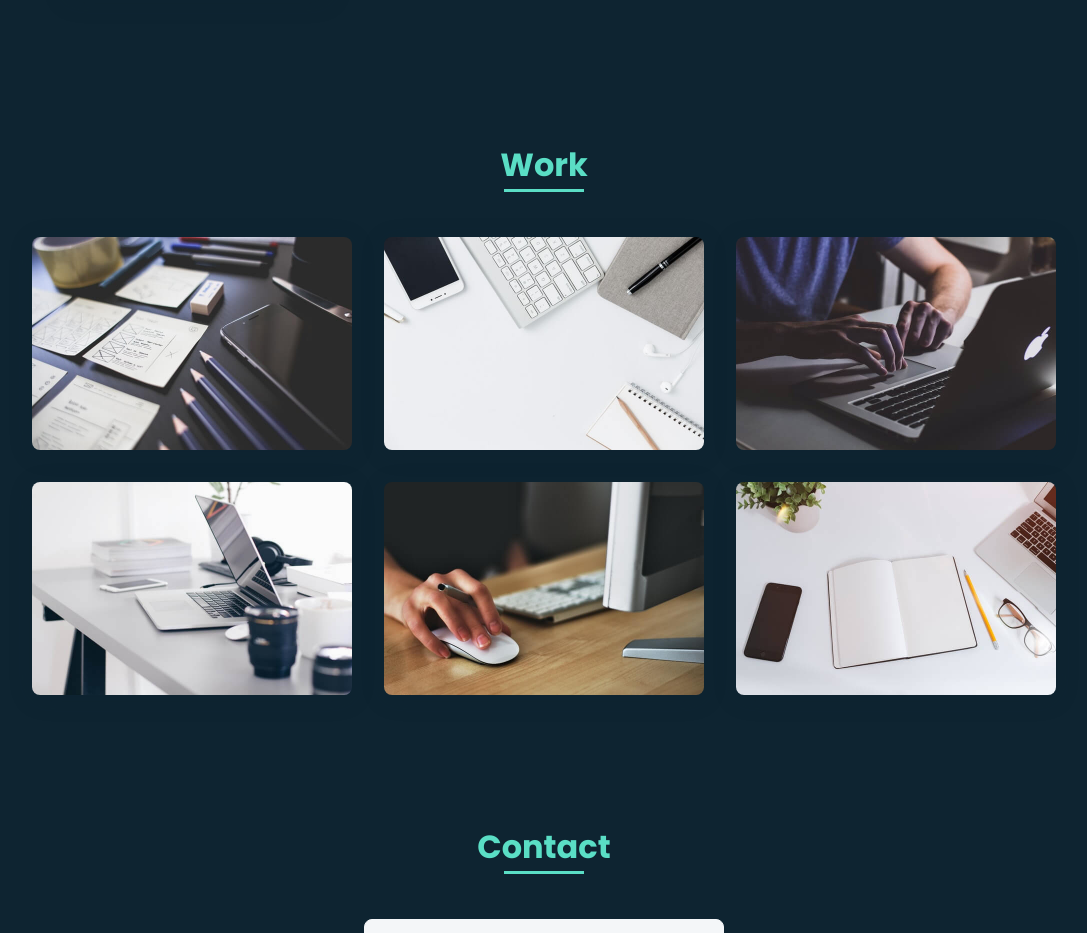
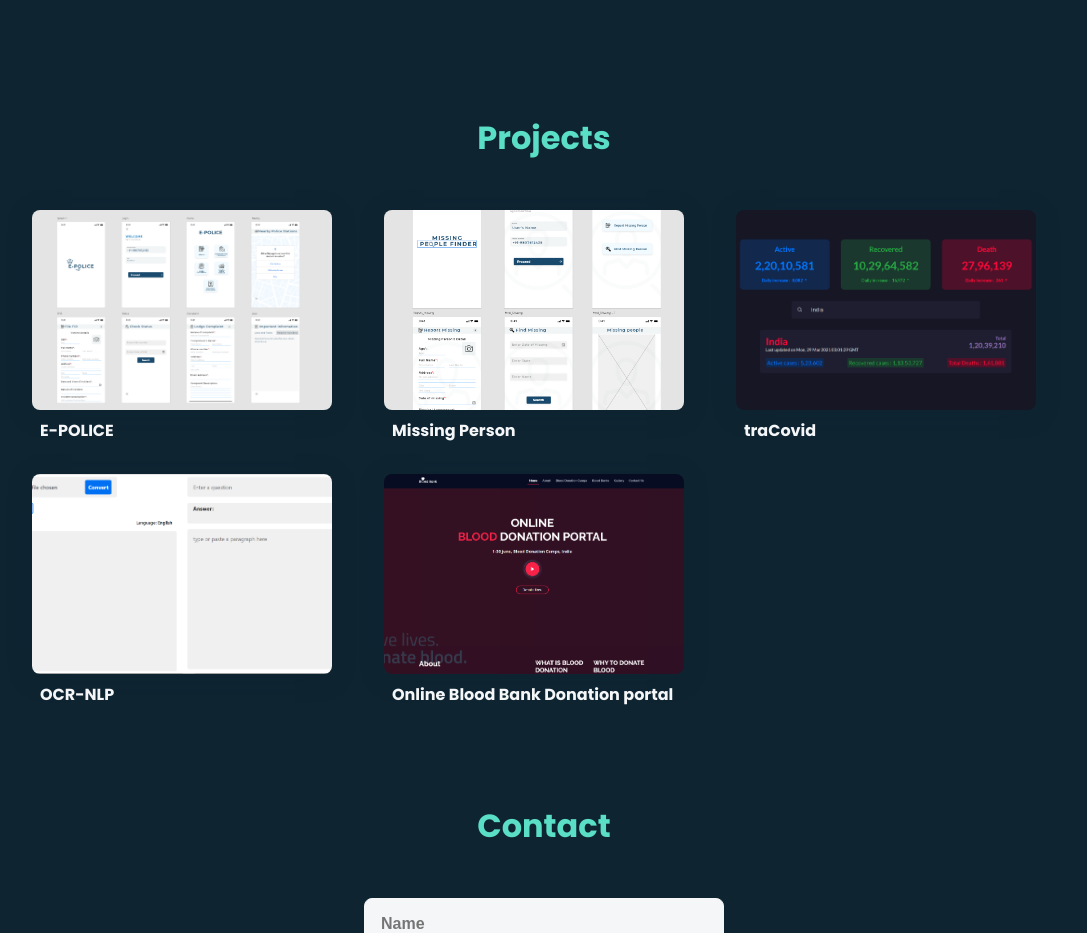
Before and after one commit to ayush-work/ayush-work-ayush-work.github.io, a website: page index.html in a window 1280 px wide. Shown: the part 1867-2800 px from the top of the page, without its empty margins (96-1183 px from the left). Drawn offline with nearby package versions, Linux system fonts and the light colour scheme; some icons are missing.

Commit message:
projects added

```diff
--- a/assets/css/styles.css
+++ b/assets/css/styles.css
@@ -14,6 +14,7 @@
   --bg-color: #0e2431;
   --second-color: #f4f6f8;
   --first-color: #5adec5;
+  --primary-c0lor: #6d10ff;
 }
 
 /*===== Fuente y tipografia =====*/
@@ -103,7 +104,7 @@ img {
   right: 0;
   margin: auto;
   top: 2rem;
-  background-color: var(--first-color);
+  background-color: var(--bg-color);
 }
 .section {
   padding-top: 3rem;
@@ -263,6 +264,7 @@ img {
   height: 300px;
   object-fit: cover;
   border-radius: 5px;
+  justify-self: flex-end;
 }
 
 /* ===== SKILLS =====*/
@@ -272,6 +274,8 @@ img {
 }
 .skills__subtitle {
   margin-bottom: var(--mb-2);
+  font-size: 1.1rem;
+  margin-top: -1em;
 }
 .skills__text {
   font-weight: bold;
@@ -336,16 +340,22 @@ img {
 
 /* ===== WORK =====*/
 .work__container {
-  row-gap: 2rem;
+  row-gap: 4rem;
 }
 .work__img {
   box-shadow: 0 4px 25px rgba(14, 36, 49, 0.15);
-  border-radius: 0.5rem;
-  overflow: hidden;
+  width: 300px;
+  height: 200px;
+  /* overflow: hidden; */
 }
 .work__img img {
+  border-radius: 0.5rem;
+  position: relative;
   transition: 1s;
   cursor: pointer;
+  width: 100%;
+  object-fit: cover;
+  height: 100%;
 }
 .work__img img:hover {
   transform: scale(1.1);
@@ -464,7 +474,7 @@ img {
   .work__container {
     grid-template-columns: repeat(3, 1fr);
     grid-template-rows: repeat(2, 1fr);
-    column-gap: 2rem;
+    column-gap: 2.5rem;
   }
   .contact__form {
     width: 360px;
@@ -487,7 +497,8 @@ img {
     justify-content: flex-start;
     align-items: flex-start;
     text-align: left;
-    font-size: 1.25rem;
+    font-size: 1.2rem;
+    line-height: 1.5;
     /* max-width: 100% !important; */
     /* display: grid;
     grid-template-columns: 1fr 1fr;
@@ -538,3 +549,70 @@ img {
   max-width: 80%;
   display: grid;
 }
+@media all and (min-width: 450px) {
+  .work__container {
+    grid-template-columns: repeat(2, 1fr);
+    grid-template-rows: repeat(2, 1fr);
+    column-gap: 2rem;
+  }
+}
+
+@media all and (min-width: 700px) {
+  .work__container {
+    grid-template-columns: repeat(3, 1fr);
+    grid-template-rows: repeat(2, 1fr);
+    column-gap: 2rem;
+  }
+}
+
+.content {
+  position: absolute;
+  top: 5%;
+  left: 50%;
+  width: 80%;
+  transform: translate(-50%);
+  color: #f4f6f8;
+  opacity: 0;
+  transition: 0.9s ease;
+  font-weight: 500;
+  font-size: 1.25rem;
+}
+.project_title {
+  margin-left: 0.5em;
+  color: #f4f6f8;
+  font-weight: bold;
+  margin-top: 0.5em;
+  opacity: 1;
+}
+.project_stack {
+  margin-top: 2em;
+  color: #5adec5;
+  font-size: 0.9rem;
+}
+/* .project_stack > h2 {
+  font-weight: 500;
+  font-weight: 0.7rem;
+} */
+.overlay {
+  position: absolute;
+  top: 0;
+  left: 0;
+  bottom: 0;
+  right: 0;
+  height: 100%;
+  opacity: 0;
+  transition: 0.5s ease;
+  background: rgba(0, 0, 0, 0.8);
+}
+.work__img:hover .overlay {
+  opacity: 1;
+}
+.work__img:hover .content {
+  opacity: 1;
+}
+.work__img:hover .project_title {
+  opacity: 0;
+}
+.demo-img {
+  width: 100%;
+}
--- a/assets/js/main.js
+++ b/assets/js/main.js
@@ -63,12 +63,61 @@ sr.reveal(".work__img", { interval: 200 });
 /*SCROLL CONTACT*/
 sr.reveal(".contact__input", { interval: 200 });
 
+const projects = [
+  {
+    id: 1,
+    title: "E-POLICE",
+    url: "https://github.com/ayush-work/E-POLICE",
+    description: "A Smart E-policing app built using flutter",
+    tech: ["Flutter", "Firebase", "Dart"],
+  },
+  {
+    id: 2,
+    title: "Missing Person",
+    url: "https://github.com/ayush-work/Missing-People",
+    description: "A community connect for finding missing person",
+    tech: ["Flutter", "Firebase", "Dart"],
+  },
+  {
+    id: 3,
+    title: "traCovid",
+    url: "https://github.com/ayush-work/traCovid",
+    description: "A simple covid-19 tracking app built using React",
+    tech: ["React"],
+  },
+  {
+    id: 4,
+    title: "OCR-NLP",
+    url: "https://github.com/ayush-work/ocr-nlp",
+    description:
+      "An online text recognizer and converter built using React and Tesseract.js ",
+    tech: ["React", "Tesseract", "Tensorflow"],
+  },
+  {
+    id: 4,
+    title: "Online Blood Bank Donation portal",
+    url: "https://github.com/ayush-work/Blood_Bank",
+    description: "An online Blood bank donation portal ",
+    tech: ["HTML", "CSS"],
+  },
+];
 const workImg = document
   .querySelector(".work__container")
-  .querySelectorAll("img");
-console.log(workImg);
-workImg.forEach((img) => {
-  img.addEventListener("click", () => {});
+  .querySelectorAll(".work__img");
+let imgLink = document.createElement("a");
+workImg.forEach((img, idx) => {
+  img.innerHTML = `
+  <a href=${projects[idx].url} target="_blank">
+  <img src="/assets/img/work${idx + 1}.png" alt="" class='demo-img'/>
+  <div class='overlay'></div>
+  <div class='project_title'>${projects[idx].title}</div>
+  <div class="content">${
+    projects[idx].description
+  }   <div class="project_stack"><h2>Built Using: </h2>${projects[
+    idx
+  ].tech.join(", ")}</div></div>
+
+
+  `;
 });
-
 var type = document.querySelector(".type");
--- a/assets/js/work.js
+++ /dev/null
@@ -1,4 +0,0 @@
-export default projects = {
-  id: 1,
-  title: "",
-};
--- a/index.html
+++ b/index.html
@@ -5,6 +5,8 @@
     <meta name="viewport" content="width=device-width, initial-scale=1.0" />
 
     <link rel="stylesheet" href="assets/css/styles.css" />
+    <link rel="stylesheet" href="https://unpkg.com/@coreui/icons/css/all.min.css">
+
 
     <!-- =====BOX ICONS===== -->
     <link
@@ -14,7 +16,7 @@
     <link rel="icon"href="/am@2x.png"/>
 
 
-    <title>Ayush Maurya - Web Developer</title>
+    <title>Ayush Maurya | Designer & Developer</title>
   </head>
   <body>
 
@@ -39,7 +41,7 @@
               <a href="#skills" class="nav__link">Skills</a>
             </li>
             <li class="nav__item">
-              <a href="#work" class="nav__link">Work</a>
+              <a href="#work" class="nav__link">Projects</a>
             </li>
             <li class="nav__item">
               <a href="#contact" class="nav__link">Contact</a>
@@ -131,8 +133,8 @@
             </div>
             <div class="skills__data">
               <div class="skills__names">
-                <i class="bx bxl-bootstrap skills__icon"></i>
-                <span class="skills__name">BOOTSTRAP</span>
+                <i class="bx bxl-sass skills__icon"></i>
+                <span class="skills__name">SASS</span>
               </div>
             </div>
             <div class="skills__data">
@@ -167,13 +169,13 @@
             </div>
             <div class="skills__data">
               <div class="skills__names">
-                <i class="bx bxl-firebase skills__icon"></i>
+                <i class="cib-firebase skills__icon" style="font-size: 1.5rem"></i>
                 <span class="skills__name">Firebase</span>
               </div>
             </div>
             <div class="skills__data">
               <div class="skills__names">
-                <i class="bx bxl-flutter skills__icon"></i>
+                <i class="cib-flutter skills__icon" style="font-size: 1.5rem"></i>
                 <span class="skills__name">Flutter</span>
               </div>
             </div>
@@ -187,12 +189,13 @@
 
       <!--===== WORK =====-->
       <section class="work section" id="work">
-        <h2 class="section-title">Work</h2>
+        <h2 class="section-title">Projects</h2>
 
         <div class="work__container bd-grid">
-          <a href="https://github.com/ayush-work/E-POLICE"> <div class="work__img">
+          <!-- <a href="https://github.com/ayush-work/E-POLICE">  -->
+          <div class="work__img">
             <img src="assets/img/work1.jpg" alt="" />
-          </div></a>
+          </div>
 
           <div class="work__img">
             <img src="assets/img/work2.jpg" alt="" />
@@ -206,9 +209,7 @@
           <div class="work__img">
             <img src="assets/img/work5.jpg" alt="" />
           </div>
-          <div class="work__img">
-            <img src="assets/img/work6.jpg" alt="" />
-          </div>
+
         </div>
       </section>
 
@@ -252,6 +253,7 @@
 
     <!--===== MAIN JS =====-->
     <script src="assets/js/main.js" type='module'></script>
+
     <script src="https://unpkg.com/typewriter-effect@latest/dist/core.js" ></script>
   </body>
 </html>
--- a/package.json
+++ b/package.json
@@ -4,6 +4,7 @@
   "description": "Portfolio",
   "main": "index.js",
   "dependencies": {
+    "@coreui/icons": "^2.0.1",
     "typed.js": "^2.0.11",
     "typewriter-effect": "^2.17.0"
   },
```
Also changed, not shown: assets/img/work1.jpg (deleted), assets/img/work1.png (added), assets/img/work2.jpg (deleted), assets/img/work2.png (added), assets/img/work3.jpg (deleted), assets/img/work3.png (added), assets/img/work4.jpg (deleted), assets/img/work4.png (added), assets/img/work5.jpg (deleted), assets/img/work5.png (added), assets/img/work6.jpg (deleted), 1 other file.
